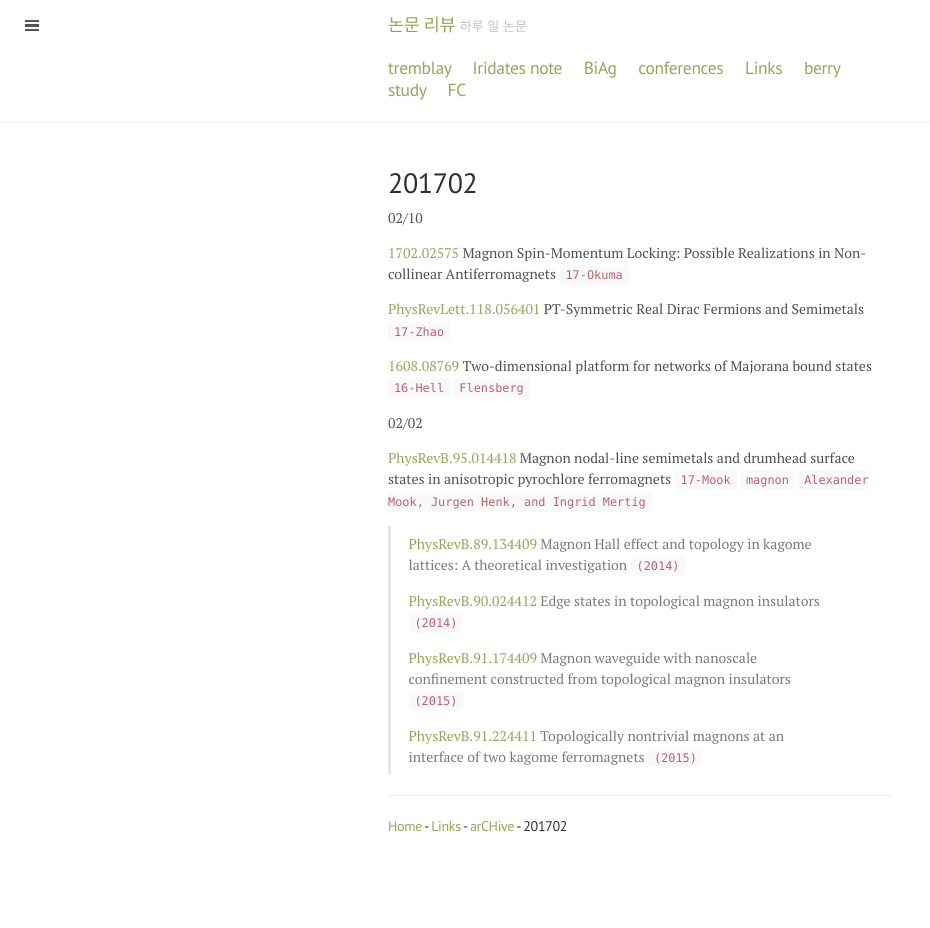
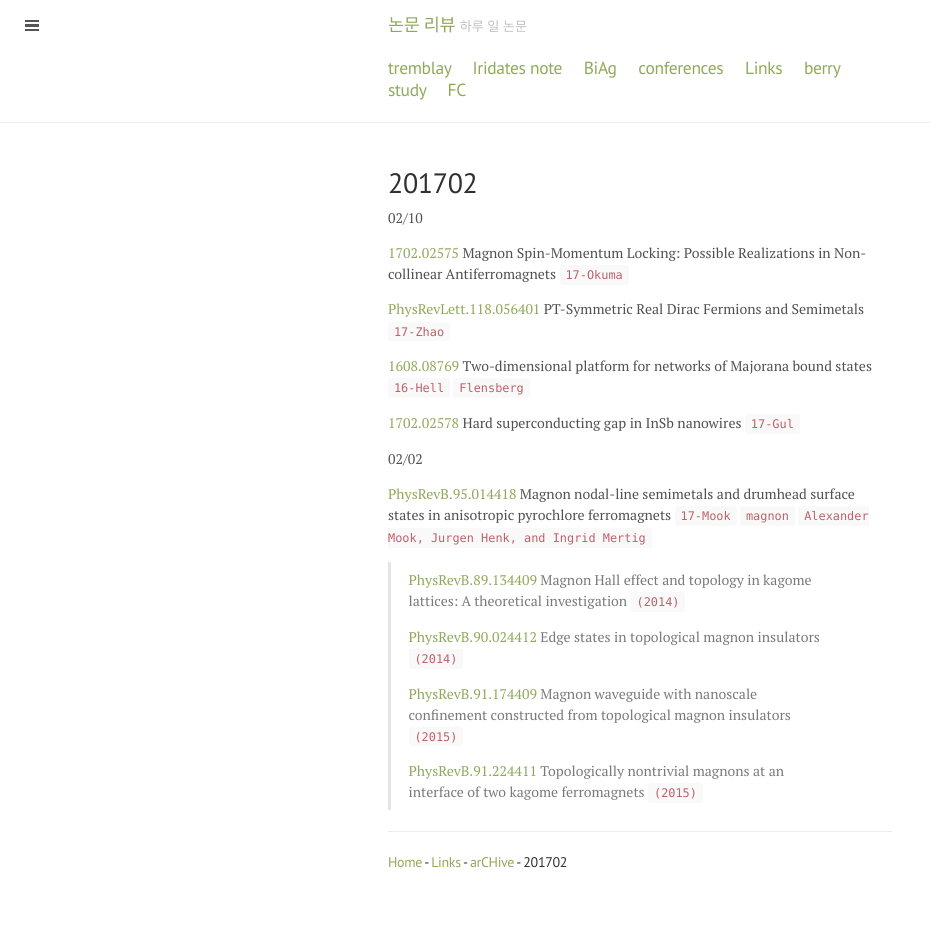
Before and after one commit to qkrwlsghdcjsworlt/work, a Jekyll site: the page built from 201702.md, in a window 1280 px wide. Shown: the whole page, without its empty margins (0-930 px from the left). Built offline with Jekyll 4.4.1, drawn with Linux system fonts in a browser that asks for light colours; before the commit the page ends 900 px from its top, so only the background shows below that.

Commit message:
“update”

```diff
--- a/201702.md
+++ b/201702.md
@@ -11,6 +11,10 @@ Possible Realizations in Non-collinear Antiferromagnets `17-Okuma`
 [PhysRevLett.118.056401](http://journals.aps.org/prl/pdf/10.1103/PhysRevLett.118.056401) PT-Symmetric Real Dirac Fermions and Semimetals `17-Zhao`
 
 [1608.08769](https://arxiv.org/abs/1608.08769) Two-dimensional platform for networks of Majorana bound states `16-Hell` `Flensberg`
+
+[1702.02578](https://arxiv.org/abs/1702.02578) Hard superconducting gap in InSb nanowires `17-Gul`
+
+
 
 02/02
 
```
